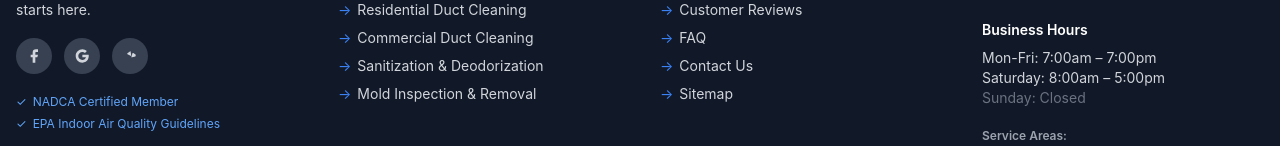
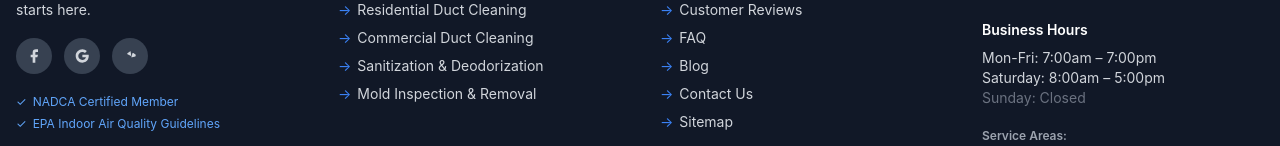
Before and after one commit to RevealDeploymentZone/al-air-duct-cleaning-slc, a Next.js app: page / in a window 1280 px wide. Shown: the part 8111-8257 px from the top of the page. Built offline with nearby package versions, Linux system fonts and the light colour scheme.

Commit message:
Add Blog to Footer quickLinks

```diff
--- a/components/Footer.tsx
+++ b/components/Footer.tsx
@@ -17,6 +17,7 @@ const quickLinks = [
   { name: 'All Services', href: '/services' },
   { name: 'Customer Reviews', href: '/reviews' },
   { name: 'FAQ', href: '/faq' },
+  { name: 'Blog', href: '/blog' },
   { name: 'Contact Us', href: '/contact' },
   { name: 'Sitemap', href: '/sitemap.xml' },
 ]
```
